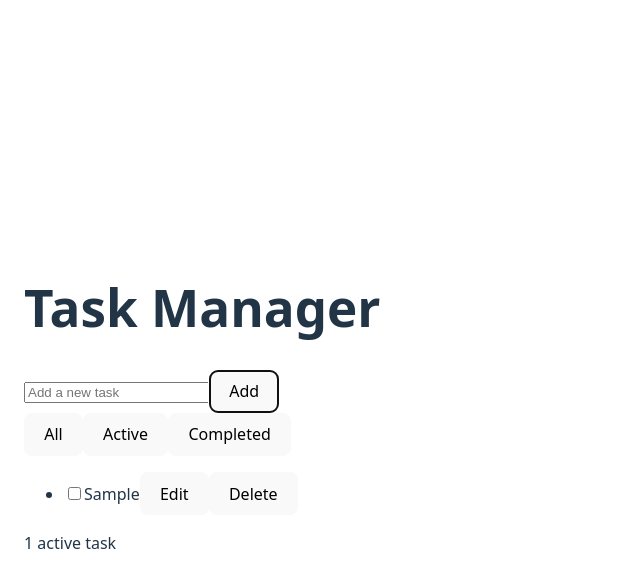
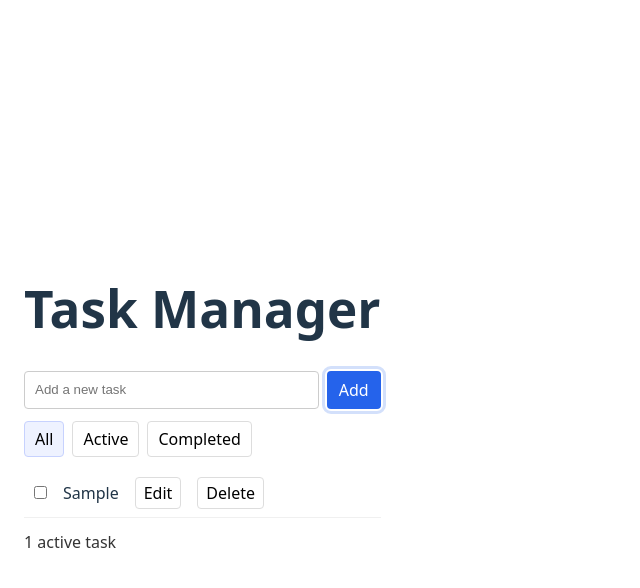
Before and after one commit to dorx303/Tasks-Manager-Final-Project, a React (Vite) app: page / in a window 1280 px wide. Both pictures are taken after typing "Sample" into the empty fields and a click on the button "Add". Shown: the top 588 px of the page, without its empty margins (0-640 px from the left). Built offline with nearby package versions, Linux system fonts and the light colour scheme.

Commit message:
UI & Usability

```diff
--- a/src/App.css
+++ b/src/App.css
@@ -2,3 +2,92 @@
   font-family: system-ui, Arial, sans-serif;
   padding: 24px;
 }
+
+.task-input {
+  display: flex;
+  gap: 8px;
+  margin: 12px 0;
+}
+
+.task-input input {
+  flex: 1;
+  padding: 8px 10px;
+  border: 1px solid #ccc;
+  border-radius: 4px;
+}
+
+.task-input button {
+  padding: 8px 12px;
+  border: none;
+  background: #2563eb;
+  color: white;
+  border-radius: 4px;
+  cursor: pointer;
+}
+
+.filter-bar {
+  margin: 8px 0 12px 0;
+  display: flex;
+  gap: 8px;
+}
+
+.filter-bar button {
+  padding: 6px 10px;
+  border: 1px solid #ddd;
+  background: white;
+  border-radius: 4px;
+  cursor: pointer;
+}
+
+.filter-bar button.active {
+  background: #eef2ff;
+  border-color: #c7d2fe;
+}
+
+.task-list {
+  list-style: none;
+  padding: 0;
+  margin: 0 0 12px 0;
+}
+
+.task-item {
+  display: flex;
+  align-items: center;
+  gap: 8px;
+  padding: 8px 6px;
+  border-bottom: 1px solid #f0f0f0;
+}
+
+.task-item.completed span {
+  text-decoration: line-through;
+  color: #777;
+}
+
+.task-item input[type="text"], .task-item input[type="checkbox"] {
+  margin-right: 8px;
+}
+
+.task-item button {
+  margin-left: 8px;
+  padding: 4px 8px;
+  border: 1px solid #ddd;
+  background: white;
+  border-radius: 4px;
+  cursor: pointer;
+}
+
+.task-counter {
+  margin-top: 12px;
+  color: #333;
+}
+
+.empty {
+  color: #666;
+  font-style: italic;
+}
+
+/* Focus styles for keyboard users */
+button:focus, input:focus {
+  outline: 3px solid rgba(37,99,235,0.2);
+  outline-offset: 2px;
+}
```
Also changed, not shown: 1 other file (tests, documents, lock files or other folders).
